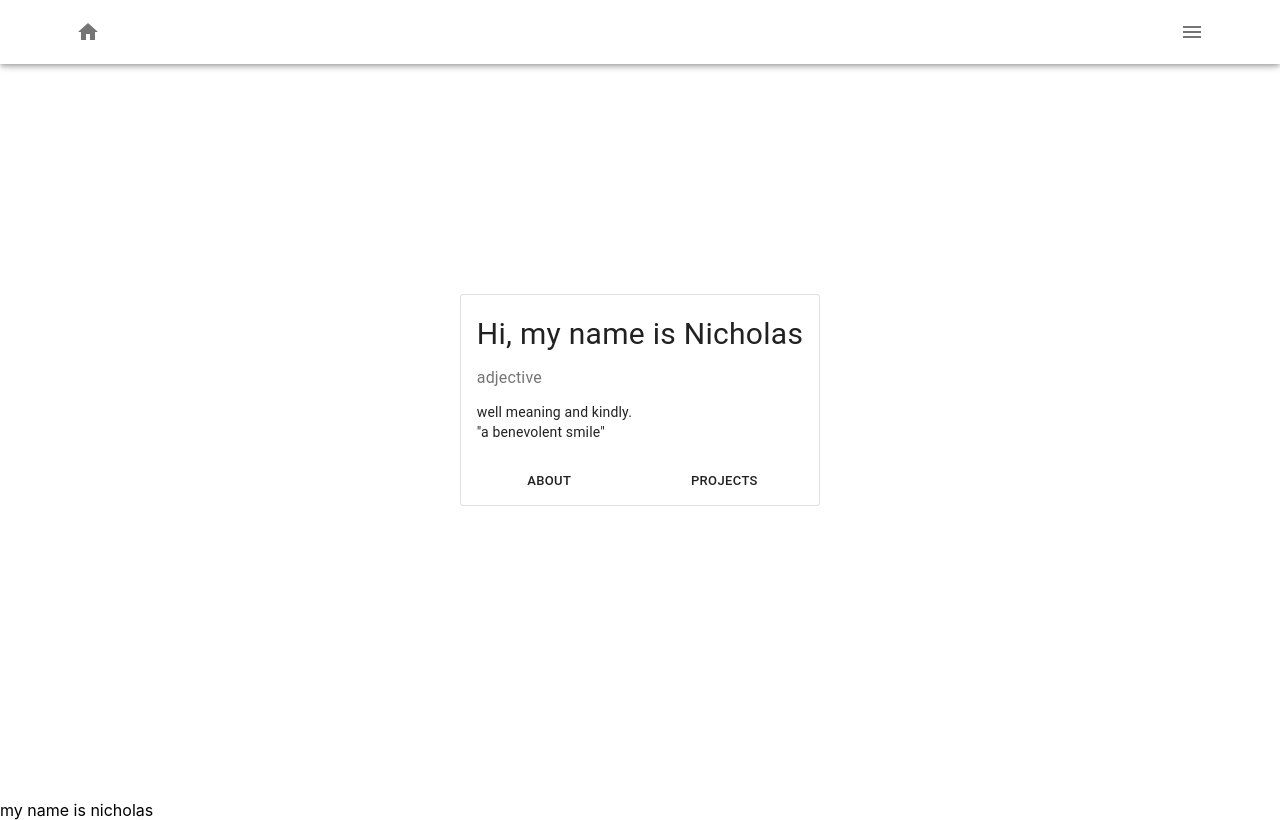
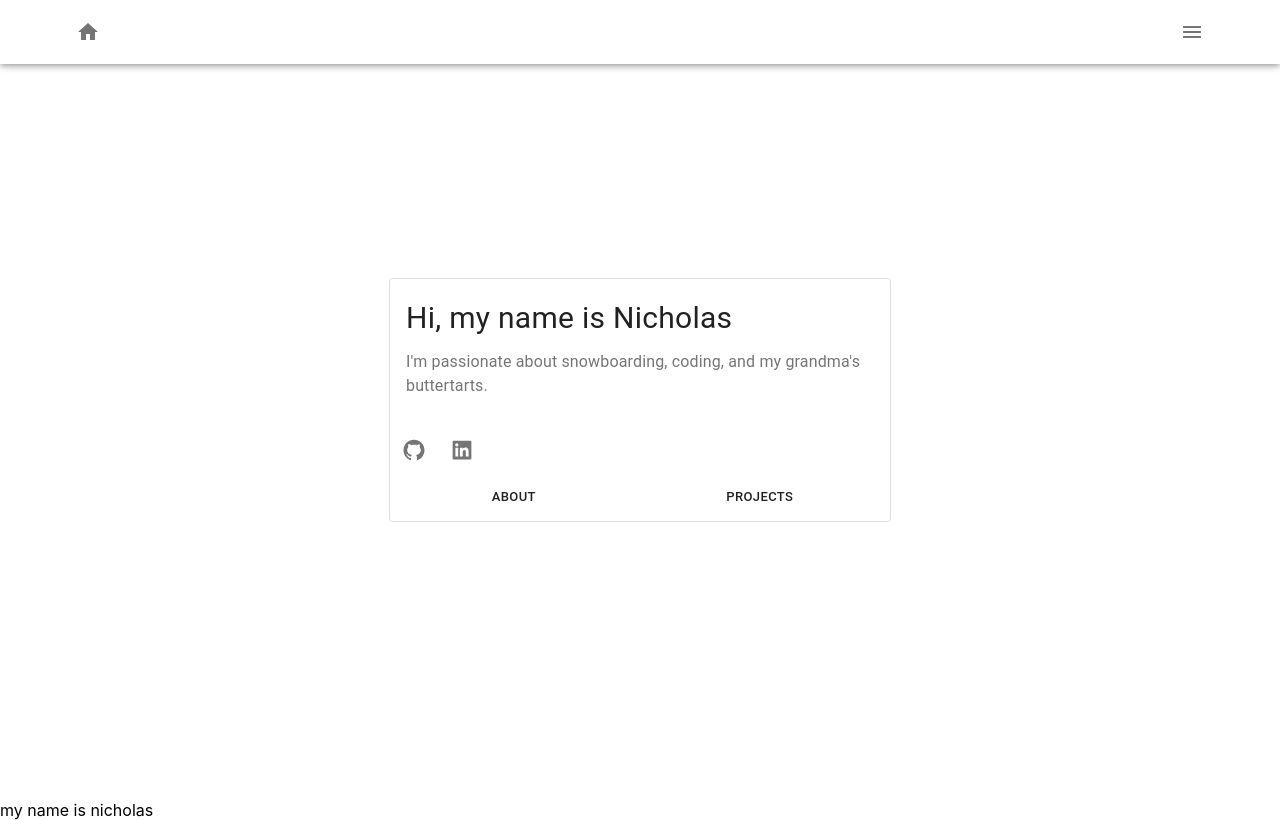
Before and after one commit to nejohnston/portfolio, a React (Create React App) app: page /#/ in a window 1280 px wide. Built offline with nearby package versions, Linux system fonts and the light colour scheme.

Commit message:
added git hub and linked in buttons to homepage

```diff
--- a/src/components/IntroCard/IntroCard.js
+++ b/src/components/IntroCard/IntroCard.js
@@ -1,12 +1,8 @@
 import React from 'react';
 import { makeStyles } from '@material-ui/core/styles';
-import Card from '@material-ui/core/Card';
-import CardActions from '@material-ui/core/CardActions';
-import CardContent from '@material-ui/core/CardContent';
-import Button from '@material-ui/core/Button';
-import Typography from '@material-ui/core/Typography';
+import {Card, CardActions, CardContent, Button, IconButton, Typography} from '@material-ui/core';
+import {AiFillLinkedin, AiFillGithub} from 'react-icons/ai';
 import {NavLink} from 'react-router-dom'
-import axios from 'axios'
 
 const useStyles = makeStyles({
   root: {
@@ -35,14 +31,15 @@ const IntroCard = () => {
           Hi, my name is Nicholas
         </Typography>
         <Typography className={classes.pos} color="textSecondary">
-          adjective
-        </Typography>
-        <Typography variant="body2" component="p">
-          well meaning and kindly.
-          <br />
-          {'"a benevolent smile"'}
+          I'm passionate about snowboarding, coding, and my grandma's buttertarts.
         </Typography>
       </CardContent>
+      <IconButton href="https://github.com/nejohnston/">
+        <AiFillGithub/>
+      </IconButton>
+      <IconButton href="https://www.linkedin.com/in/n-johnston/">
+        <AiFillLinkedin/>
+      </IconButton>
       <CardActions className={classes.buttonContainer}>
         <NavLink to='/about'>
           <Button size="small">About</Button>
--- a/src/config/projects.json
+++ b/src/config/projects.json
@@ -5,7 +5,7 @@
     "image": "./assets/portfolio-sacmap",
     "description": "",
     "link": "https://againstcoronamap.web.app/",
-    "github": "https://github.com/nejohnston/covid-map"
+    "github": "çcovid-map"
   },
   {
     "title": "R10",
@@ -13,7 +13,7 @@
     "image": "./assets/portfolio-R10",
     "description": "React Native project for a RED Academy conference. Uses Redux state manager, Firebase database.",
     "link": "",
-    "github": ""
+    "github": "https://github.com/nejohnston/R10"
   },
   {
     "title": "",
```
Also changed, not shown: src/components/ProjectsList/ProjectCard.js (+0 -25 lines), 1 other file (tests, documents, lock files or other folders).
